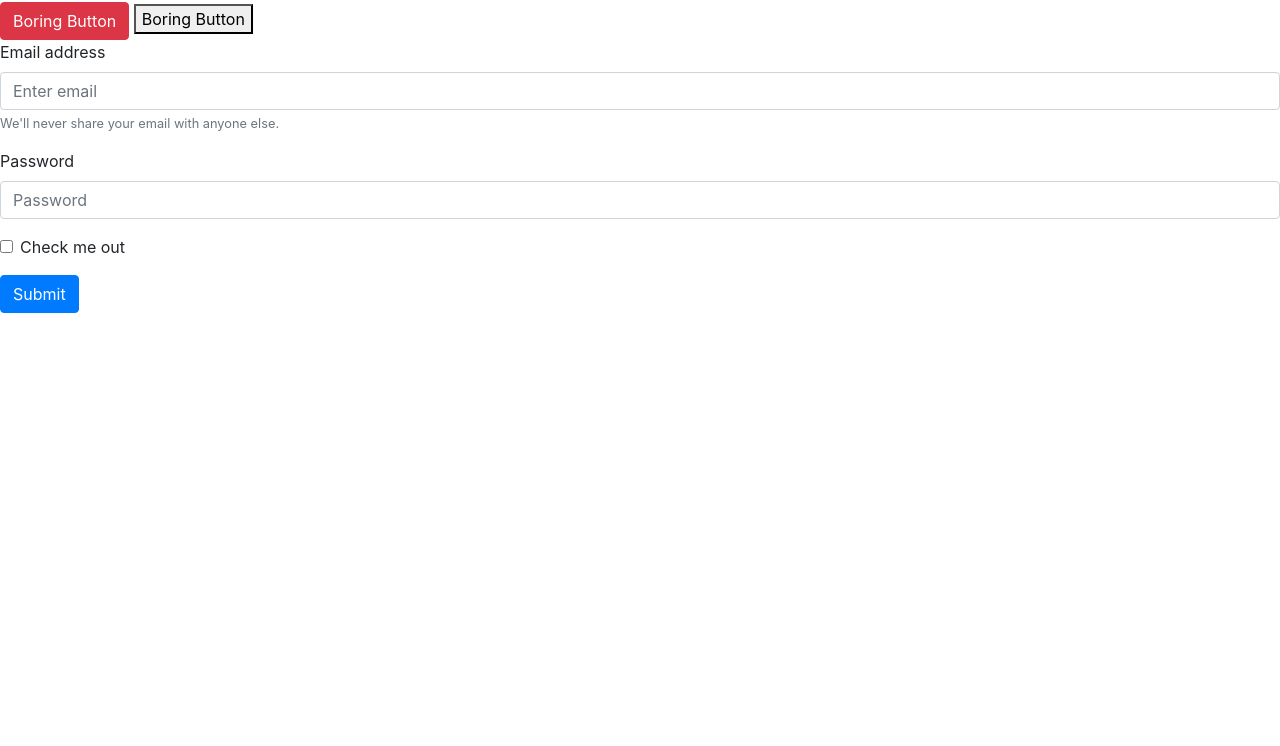
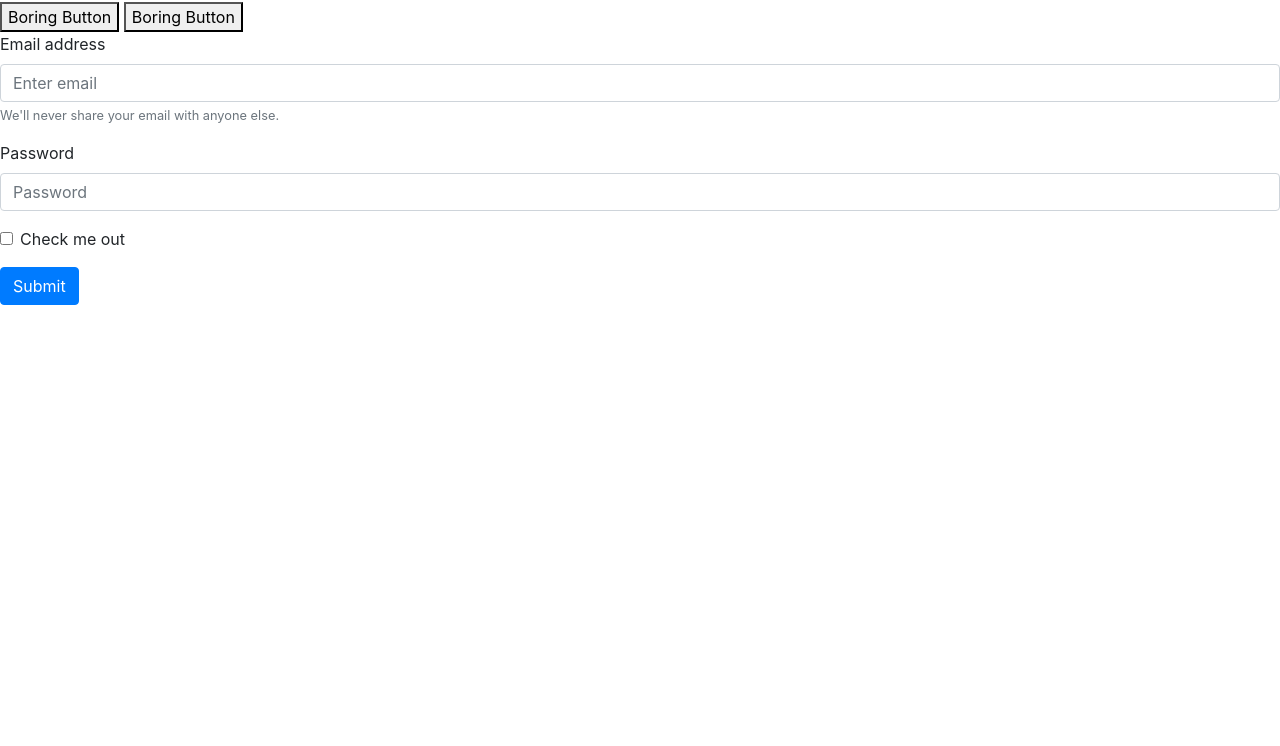
Before and after one commit to clintForster/teamwork, a plain HTML site: page index.html in a window 1280 px wide. Shown: the part 54-800 px from the top of the page. Drawn offline with nearby package versions, Linux system fonts and the light colour scheme.

Commit message:
bootstrap

```diff
--- a/index.html
+++ b/index.html
@@ -30,7 +30,7 @@
 
   <!-- Regular Buttons -->
   <h1>Here is a non fancy button</h1>
-  <button type="button" class="btn btn-danger">Boring Button</button>
+  <button >Boring Button</button>
   <button>Boring Button</button>
 
 
```
